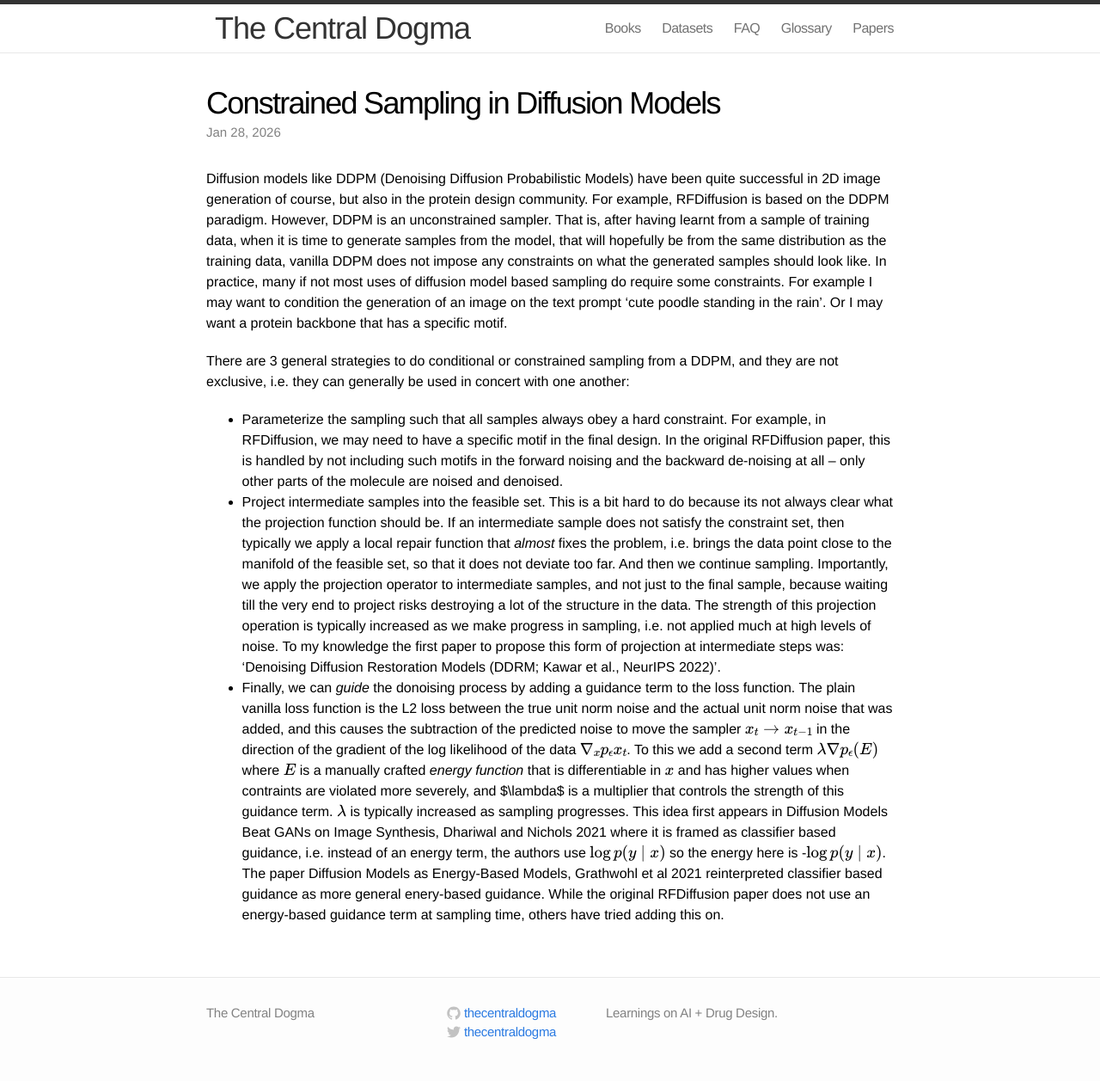
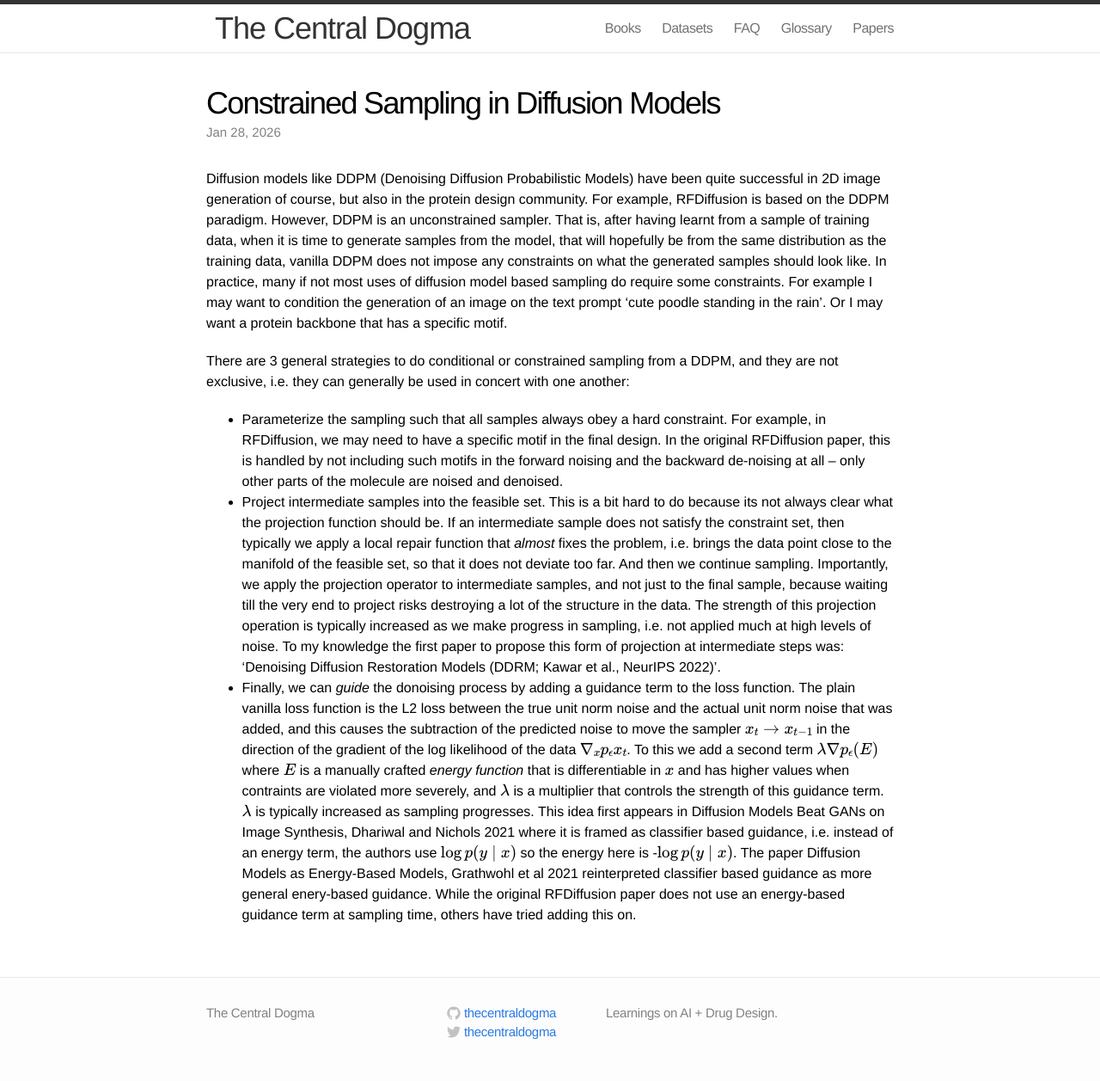
Before and after one commit to thecentraldogma/thecentraldogma.github.io, a Jekyll site: the page built from _posts/2026-01-28-constrained-diffusion.md, in a window 1280 px wide. Shown: the whole page at 86% size. Built offline with Jekyll 4.4.1, drawn with Linux system fonts in a browser that asks for light colours; formulas are drawn with MathJax 3.

```diff
--- a/_posts/2026-01-28-constrained-diffusion.md
+++ b/_posts/2026-01-28-constrained-diffusion.md
@@ -13,4 +13,4 @@ There are 3 general strategies to do conditional or constrained sampling from a
 
 - Project intermediate samples into the feasible set. This is a bit hard to do because its not always clear what the projection function should be. If an intermediate sample does not satisfy the constraint set, then typically we apply a local repair function that _almost_ fixes the problem, i.e. brings the data point close to the manifold of the feasible set, so that it does not deviate too far. And then we continue sampling. Importantly, we apply the projection operator to intermediate samples, and not just to the final sample, because waiting till the very end to project risks destroying a lot of the structure in the data. The strength of this projection operation is typically increased as we make progress in sampling, i.e. not applied much at high levels of noise. To my knowledge the first paper to propose this form of projection at intermediate steps was: 'Denoising Diffusion Restoration Models (DDRM; Kawar et al., NeurIPS 2022)'.
 
-- Finally, we can _guide_ the donoising process by adding a guidance term to the loss function. The plain vanilla loss function is the L2 loss between the true unit norm noise and the actual unit norm noise that was added, and this causes the subtraction of the predicted noise to move the sampler $$x_{t} \rightarrow x_{t-1}$$ in the direction of the gradient of the log likelihood of the data $$\nabla_x p_{\epsilon}{x_t}$$. To this we add a second term $$\lambda \nabla p_{\epsilon}(E)$$ where $$E$$ is a manually crafted _energy function_ that is differentiable in $$x$$ and has higher values when contraints are violated more severely, and $\lambda$ is a multiplier that controls the strength of this guidance term. $$\lambda$$ is typically increased as sampling progresses. This idea first appears in Diffusion Models Beat GANs on Image Synthesis, Dhariwal and Nichols 2021 where it is framed as classifier based guidance, i.e. instead of an energy term, the authors use $$\log p(y \mid x)$$ so the energy here is -$$\log p(y \mid x)$$. The paper Diffusion Models as Energy-Based Models, Grathwohl et al 2021 reinterpreted classifier based guidance as more general enery-based guidance. While the original RFDiffusion paper does not use an energy-based guidance term at sampling time, others have tried adding this on.
+- Finally, we can _guide_ the donoising process by adding a guidance term to the loss function. The plain vanilla loss function is the L2 loss between the true unit norm noise and the actual unit norm noise that was added, and this causes the subtraction of the predicted noise to move the sampler $$x_{t} \rightarrow x_{t-1}$$ in the direction of the gradient of the log likelihood of the data $$\nabla_x p_{\epsilon}{x_t}$$. To this we add a second term $$\lambda \nabla p_{\epsilon}(E)$$ where $$E$$ is a manually crafted _energy function_ that is differentiable in $$x$$ and has higher values when contraints are violated more severely, and $$\lambda$$ is a multiplier that controls the strength of this guidance term. $$\lambda$$ is typically increased as sampling progresses. This idea first appears in Diffusion Models Beat GANs on Image Synthesis, Dhariwal and Nichols 2021 where it is framed as classifier based guidance, i.e. instead of an energy term, the authors use $$\log p(y \mid x)$$ so the energy here is -$$\log p(y \mid x)$$. The paper Diffusion Models as Energy-Based Models, Grathwohl et al 2021 reinterpreted classifier based guidance as more general enery-based guidance. While the original RFDiffusion paper does not use an energy-based guidance term at sampling time, others have tried adding this on.
```
